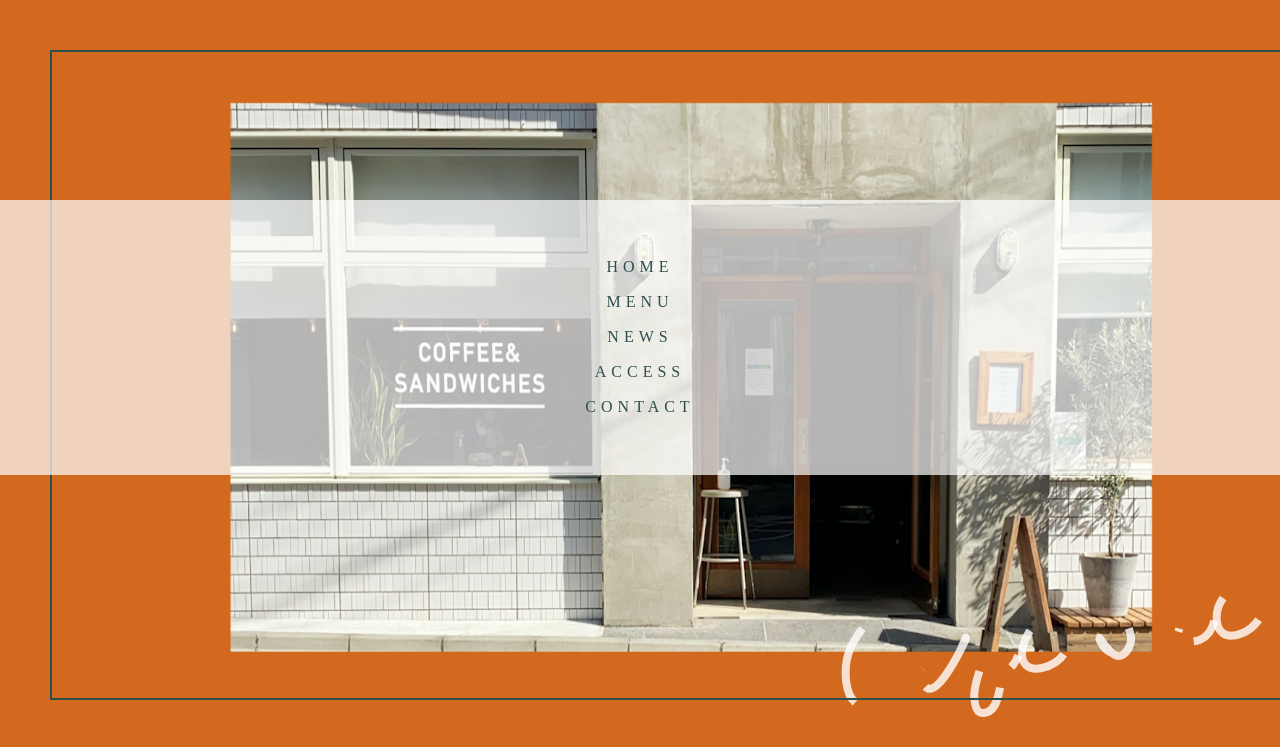
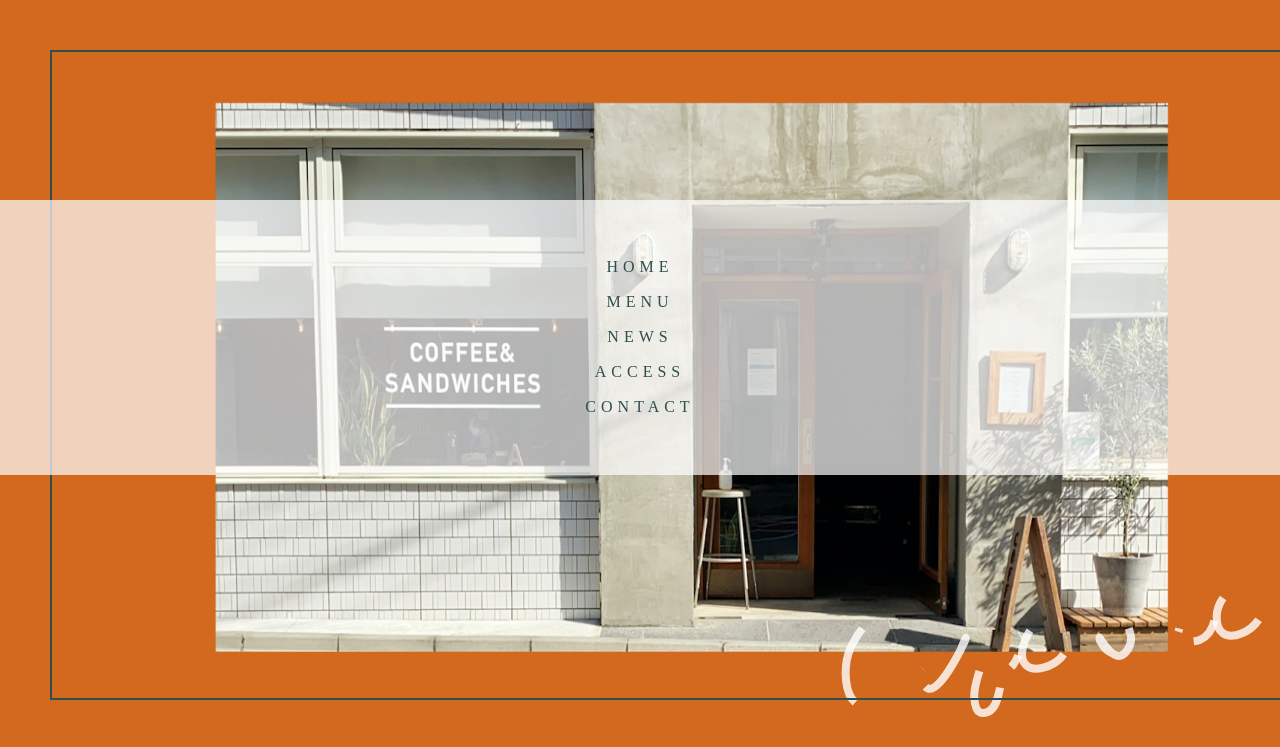
Before and after one commit to mi-eee/sample, a plain HTML site: page index.html in a window 1280 px wide. Shown: the top 747 px of the page. Drawn offline with Linux system fonts and the light colour scheme; a script that the page names is missing.

Commit message:
Update cafe-site.css

```diff
--- a/cafe-site.css
+++ b/cafe-site.css
@@ -52,7 +52,7 @@ header {
 }
 
 header img {
-    width: 72.5%;
+    width: 75%;
     height: 600px;
     position: relative;
     padding-top: 50px;
```
